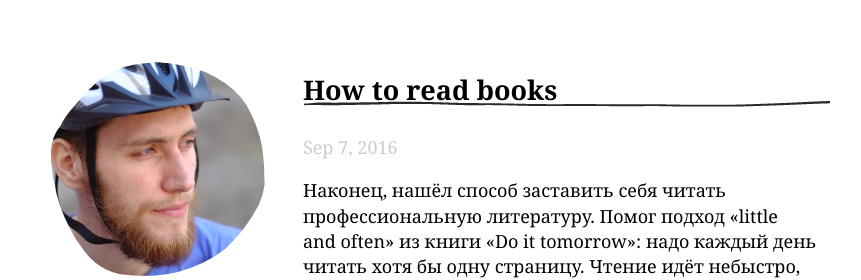
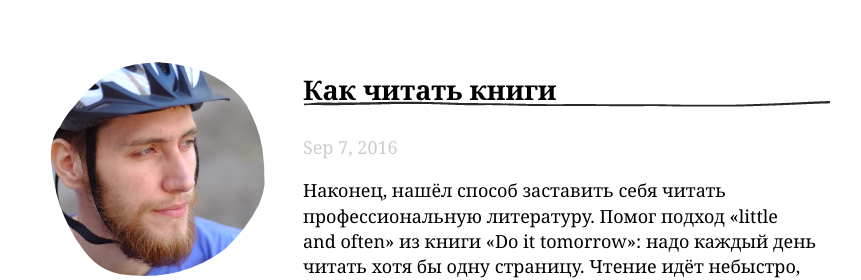
Before and after one commit to illus0r/dianov.org, a Jekyll site: the page built from _posts/2016-09-07-how-to-read-books.md, in a window 1280 px wide. Shown: the top 280 px of the page, without its empty margins (210-1071 px from the left). Built offline with Jekyll 4.4.1, drawn with Linux system fonts in a browser that asks for light colours.

Commit message:
Created 2016-09-07-how-to-read-books.md

```diff
--- a/_posts/2016-09-07-how-to-read-books.md
+++ b/_posts/2016-09-07-how-to-read-books.md
@@ -1,7 +1,7 @@
 ---
 layout: post
 published: true
-title: How to read books
+title: Как читать книги
 ---
 Наконец, нашёл способ заставить себя читать профессиональную литературу. Помог подход «little and often» из книги «Do it tomorrow»: надо каждый день читать хотя бы одну страницу. Чтение идёт небыстро, но через несколько недель книга внезапно оказывается в списке прочитанных.
 
```
